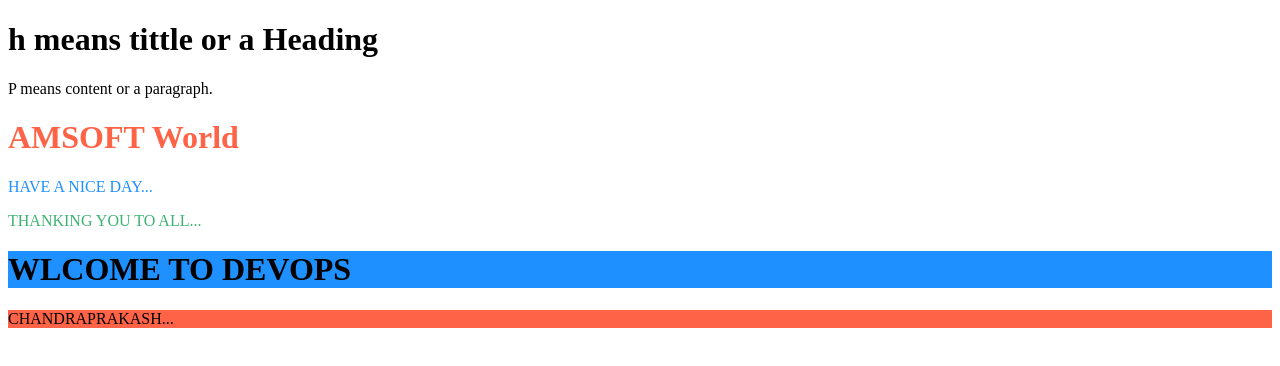
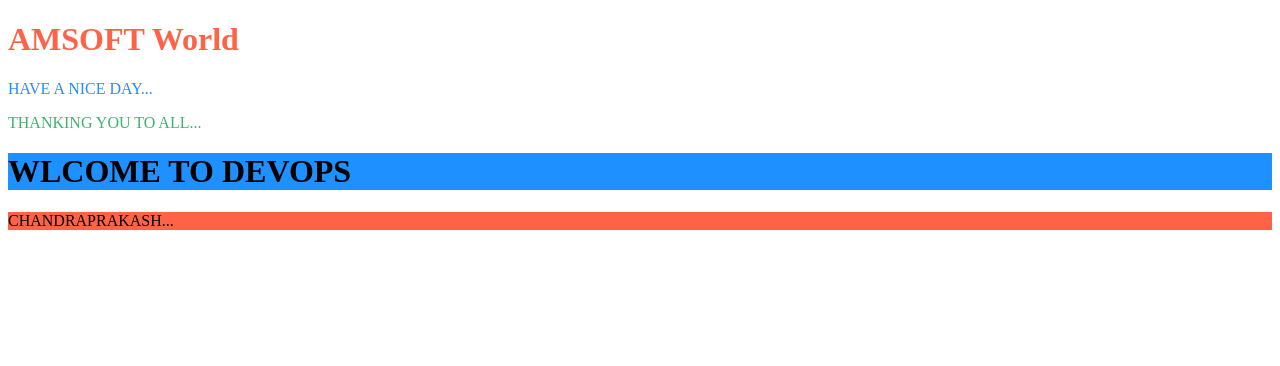
Before and after one commit to chandraprakash9/demo1, a plain HTML site: page index.html in a window 1280 px wide. Drawn offline with Linux system fonts and the light colour scheme.

Commit message:
Update index.html

```diff
--- a/index.html
+++ b/index.html
@@ -3,10 +3,7 @@
 <head>
 <title>Page Title</title>
 </head>
-<body>
-
-<h1>h means tittle or  a Heading</h1>
-<p> P means content or a paragraph.</p>
+  </html>
 
 <h1 style="color:Tomato;">AMSOFT World</h1>
 <p style="color:DodgerBlue;">HAVE A NICE DAY...</p>
```
